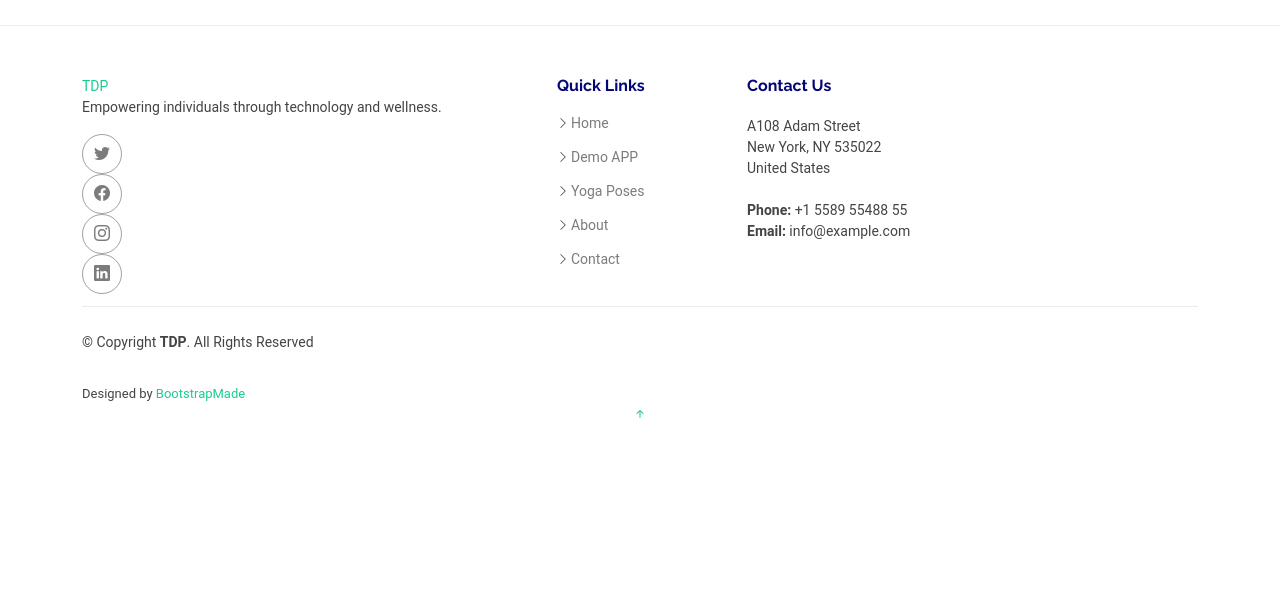
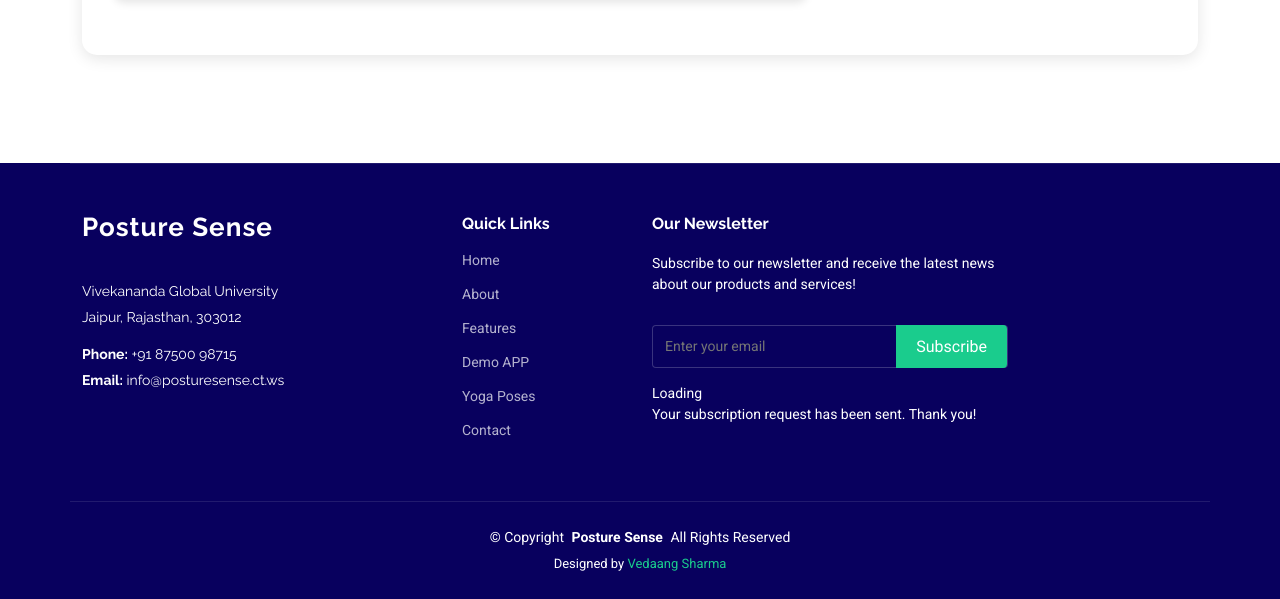
Before and after one commit to gtathelegend/Posture-Sense, a Flask app: page /yoga-poses in a window 1280 px wide. Shown: the part 3133-3732 px from the top of the page. Before the commit the page ends 3551 px from the top, so only its background shows below. Run offline with Flask 2, Linux system fonts and the light colour scheme; some libraries are stand-ins or nearby versions.

Commit message:
Update yoga-poses.html

```diff
--- a/templates/yoga-poses.html
+++ b/templates/yoga-poses.html
@@ -1,24 +1,26 @@
 <!DOCTYPE html>
 <html lang="en">
+
 <head>
   <meta charset="utf-8">
   <meta content="width=device-width, initial-scale=1.0" name="viewport">
-  <title>Yoga Poses - TDP</title>
-  <meta content="" name="description">
-  <meta content="" name="keywords">
+  <title>Yoga Poses | Posture Sense</title>
+  <meta name="description" content="Learn about different yoga poses supported by Posture Sense">
+  <meta name="keywords" content="yoga, poses, posture, exercise">
 
   <!-- Favicons -->
-  <link href="{{ url_for('static', filename='assets/img/favicon.png') }}" rel="icon">
-  <link href="{{ url_for('static', filename='assets/img/apple-touch-icon.png') }}" rel="apple-touch-icon">
+  <link href="{{ url_for('static', filename='assets/img/favicon.ico') }}" rel="icon">
+  <link href="{{ url_for('static', filename='assets/img/vgu.png') }}" rel="apple-touch-icon">
 
-  <!-- Google Fonts -->
-  <link href="https://fonts.googleapis.com/css?family=Open+Sans:300,300i,400,400i,600,600i,700,700i|Raleway:300,300i,400,400i,500,500i,600,600i,700,700i|Poppins:300,300i,400,400i,500,500i,600,600i,700,700i" rel="stylesheet">
+  <!-- Fonts -->
+  <link href="https://fonts.googleapis.com" rel="preconnect">
+  <link href="https://fonts.gstatic.com" rel="preconnect" crossorigin>
+  <link href="https://fonts.googleapis.com/css2?family=Roboto:ital,wght@0,100;0,300;0,400;0,500;0,700;0,900;1,100;1,300;1,400;1,500;1,700;1,900&family=Poppins:ital,wght@0,100;0,200;0,300;0,400;0,500;0,600;0,700;0,800;0,900;1,100;1,200;1,300;1,400;1,500;1,600;1,700;1,800;1,900&family=Raleway:ital,wght@0,100;0,200;0,300;0,400;0,500;0,600;0,700;0,800;0,900;1,100;1,200;1,300;1,400;1,500;1,600;1,700;1,800;1,900&display=swap" rel="stylesheet">
 
   <!-- Vendor CSS Files -->
-  <link href="{{ url_for('static', filename='assets/vendor/aos/aos.css') }}" rel="stylesheet">
   <link href="{{ url_for('static', filename='assets/vendor/bootstrap/css/bootstrap.min.css') }}" rel="stylesheet">
   <link href="{{ url_for('static', filename='assets/vendor/bootstrap-icons/bootstrap-icons.css') }}" rel="stylesheet">
-  <link href="{{ url_for('static', filename='assets/vendor/boxicons/css/boxicons.min.css') }}" rel="stylesheet">
+  <link href="{{ url_for('static', filename='assets/vendor/aos/aos.css') }}" rel="stylesheet">
   <link href="{{ url_for('static', filename='assets/vendor/glightbox/css/glightbox.min.css') }}" rel="stylesheet">
   <link href="{{ url_for('static', filename='assets/vendor/swiper/swiper-bundle.min.css') }}" rel="stylesheet">
 
@@ -29,75 +31,57 @@
     .pose-image {
       width: 100%;
       height: auto;
-      max-height: 600px;
+      max-height: 500px;
       object-fit: cover;
-      border-radius: 15px;
-      box-shadow: 0 4px 15px rgba(0,0,0,0.2);
-      transition: transform 0.3s ease;
-    }
-    .pose-image:hover {
-      transform: scale(1.02);
+      border-radius: 10px;
+      box-shadow: 0 4px 8px rgba(0,0,0,0.1);
     }
     .pose-item {
-      margin-bottom: 4rem;
-      padding: 2.5rem;
+      margin-bottom: 3rem;
+      padding: 2rem;
       background: #fff;
-      border-radius: 20px;
-      box-shadow: 0 4px 20px rgba(0,0,0,0.1);
-    }
-    .pose-item h3 {
-      color: #1a1a1a;
-      margin-bottom: 1.5rem;
-      font-size: 2rem;
-    }
-    .pose-item p {
-      color: #4a4a4a;
-      margin-bottom: 1rem;
-      font-size: 1.1rem;
-    }
-    .pose-item ul {
-      padding-left: 1.5rem;
-    }
-    .pose-item li {
-      margin-bottom: 0.5rem;
-      color: #4a4a4a;
+      border-radius: 15px;
+      box-shadow: 0 4px 15px rgba(0,0,0,0.1);
     }
   </style>
 </head>
 
-<body>
-  <!-- ======= Header ======= -->
-  <header id="header" class="fixed-top d-flex align-items-center">
-    <div class="container d-flex justify-content-between align-items-center">
-      <div class="logo">
-        <h1><a href="{{ url_for('index') }}">TDP</a></h1>
-      </div>
-      <nav id="navbar" class="navbar">
+<body class="index-page">
+  <header id="header" class="header d-flex align-items-center fixed-top">
+    <div class="container-fluid container-xl position-relative d-flex align-items-center justify-content-between">
+      <a href="{{ url_for('index')}}" class="logo d-flex align-items-center">
+        <h1 class="sitename">Posture Sense</h1>
+      </a>
+
+      <nav id="navmenu" class="navmenu">
         <ul>
-          <li><a href="{{ url_for('index') }}">Home</a></li>
-          <li><a href="{{ url_for('app') }}">Demo APP</a></li>
-          <li><a class="active" href="{{ url_for('yoga_poses') }}">Yoga Poses</a></li>
-          <li><a href="{{ url_for('index') }}#about">About</a></li>
-          <li><a href="{{ url_for('index') }}#contact">Contact</a></li>
+          <li><a href="{{ url_for('index')}}">Home</a></li>
+          <li><a href="{{ url_for('index')}}#about">About</a></li>
+          <li><a href="{{ url_for('index')}}#features">Features</a></li>
+          <li><a href="{{ url_for('pose_detection')}}">Demo APP</a></li>
+          <li><a href="{{ url_for('yoga_poses')}}" class="active">Yoga Poses</a></li>
+          <li><a href="{{ url_for('index')}}#contact">Contact</a></li>
         </ul>
-        <i class="bi bi-list mobile-nav-toggle"></i>
+        <i class="mobile-nav-toggle d-xl-none bi bi-list"></i>
       </nav>
     </div>
   </header>
 
-  <!-- ======= Hero Section ======= -->
-  <section id="hero" class="d-flex align-items-center">
-    <div class="container" data-aos="zoom-out" data-aos-delay="100">
-      <h1>Yoga Poses</h1>
-      <h2>Learn and practice essential yoga poses for better health and well-being</h2>
-      <div class="d-flex">
-        <a href="#poses" class="btn-get-started scrollto">View Poses</a>
+  <main class="main">
+    <!-- Hero Section -->
+    <section id="hero" class="hero section dark-background">
+      <img src="{{ url_for('static', filename='assets/img/hero-bg-2.jpg') }}" alt="" class="hero-bg">
+      <div class="container">
+        <div class="row gy-4 justify-content-center">
+          <div class="col-lg-8 text-center" data-aos="fade-in">
+            <h1>Supported Yoga Poses</h1>
+            <p>Learn about the yoga poses that Posture Sense can help you perfect</p>
+          </div>
         </div>
       </div>
     </section>
 
-  <main id="main">
-    <!-- ======= Poses Section ======= -->
+    <!-- Poses Section -->
     <section id="poses" class="poses section">
       <div class="container">
         <div class="row gy-4">
@@ -197,72 +181,109 @@
     </section>
   </main>
 
-  <!-- ======= Footer ======= -->
-  <footer id="footer" class="footer">
-    <div class="footer-top">
-      <div class="container">
+  <footer id="footer" class="footer dark-background">
+    <div class="container footer-top">
       <div class="row gy-4">
-          <div class="col-lg-5 col-md-12 footer-info">
-            <a href="{{ url_for('index') }}" class="logo d-flex align-items-center">
-              <span>TDP</span>
+        <div class="col-lg-4 col-md-6 footer-about">
+          <a href="{{ url_for('index')}}" class="logo d-flex align-items-center">
+            <span class="sitename">Posture Sense</span>
           </a>
-            <p>Empowering individuals through technology and wellness.</p>
-            <div class="social-links mt-3">
-              <a href="#" class="twitter"><i class="bi bi-twitter"></i></a>
-              <a href="#" class="facebook"><i class="bi bi-facebook"></i></a>
-              <a href="#" class="instagram"><i class="bi bi-instagram"></i></a>
-              <a href="#" class="linkedin"><i class="bi bi-linkedin"></i></a>
+          <div class="footer-contact pt-3">
+            <p>Vivekananda Global University</p>
+            <p>Jaipur, Rajasthan, 303012</p>
+            <p class="mt-3"><strong>Phone:</strong> <span>+91 87500 98715</span></p>
+            <p><strong>Email:</strong> <span>info@posturesense.ct.ws</span></p>
           </div>
         </div>
 
-          <div class="col-lg-2 col-6 footer-links">
+        <div class="col-lg-2 col-md-3 footer-links">
           <h4>Quick Links</h4>
           <ul>
-              <li><i class="bi bi-chevron-right"></i> <a href="{{ url_for('index') }}">Home</a></li>
-              <li><i class="bi bi-chevron-right"></i> <a href="{{ url_for('app') }}">Demo APP</a></li>
-              <li><i class="bi bi-chevron-right"></i> <a href="{{ url_for('yoga_poses') }}">Yoga Poses</a></li>
-              <li><i class="bi bi-chevron-right"></i> <a href="{{ url_for('index') }}#about">About</a></li>
-              <li><i class="bi bi-chevron-right"></i> <a href="{{ url_for('index') }}#contact">Contact</a></li>
+            <li><a href="{{ url_for('index')}}">Home</a></li>
+            <li><a href="{{ url_for('index')}}#about">About</a></li>
+            <li><a href="{{ url_for('index')}}#features">Features</a></li>
+            <li><a href="{{ url_for('pose_detection')}}">Demo APP</a></li>
+            <li><a href="{{ url_for('yoga_poses')}}">Yoga Poses</a></li>
+            <li><a href="{{ url_for('index')}}#contact">Contact</a></li>
           </ul>
         </div>
 
-          <div class="col-lg-3 col-md-12 footer-contact text-center text-md-start">
-            <h4>Contact Us</h4>
-            <p>
-              A108 Adam Street <br>
-              New York, NY 535022<br>
-              United States <br><br>
-              <strong>Phone:</strong> +1 5589 55488 55<br>
-              <strong>Email:</strong> info@example.com<br>
-            </p>
+        <div class="col-lg-4 col-md-12 footer-newsletter">
+          <h4>Our Newsletter</h4>
+          <p>Subscribe to our newsletter and receive the latest news about our products and services!</p>
+          <form id="newsletterForm">
+            <div class="newsletter-form">
+              <input type="email" name="email" placeholder="Enter your email" required>
+              <input type="submit" value="Subscribe">
             </div>
+            <div class="loading">Loading</div>
+            <div class="error-message"></div>
+            <div class="sent-message">Your subscription request has been sent. Thank you!</div>
+          </form>
         </div>
       </div>
     </div>
 
-    <div class="container">
-      <div class="copyright">
-        &copy; Copyright <strong><span>TDP</span></strong>. All Rights Reserved
-      </div>
+    <div class="container copyright text-center mt-4">
+      <p>© <span>Copyright</span> <strong class="px-1 sitename">Posture Sense</strong> <span>All Rights Reserved</span></p>
       <div class="credits">
-        Designed by <a href="https://bootstrapmade.com/">BootstrapMade</a>
+        Designed by <a href="tel:9750098715">Vedaang Sharma</a>
       </div>
     </div>
   </footer>
 
-  <a href="#" class="back-to-top d-flex align-items-center justify-content-center"><i class="bi bi-arrow-up-short"></i></a>
+  <!-- Scroll Top -->
+  <a href="#" id="scroll-top" class="scroll-top d-flex align-items-center justify-content-center"><i class="bi bi-arrow-up-short"></i></a>
+
+  <!-- Preloader -->
+  <div id="preloader"></div>
 
   <!-- Vendor JS Files -->
-  <script src="{{ url_for('static', filename='assets/vendor/purecounter/purecounter_vanilla.js') }}"></script>
+  <script src="{{ url_for('static', filename='assets/vendor/bootstrap/js/bootstrap.bundle.min.js') }}"></script>
   <script src="{{ url_for('static', filename='assets/vendor/aos/aos.js') }}"></script>
-  <script src="{{ url_for('static', filename='assets/vendor/bootstrap/js/bootstrap.bundle.min.js') }}"></script>
   <script src="{{ url_for('static', filename='assets/vendor/glightbox/js/glightbox.min.js') }}"></script>
-  <script src="{{ url_for('static', filename='assets/vendor/isotope-layout/isotope.pkgd.min.js') }}"></script>
   <script src="{{ url_for('static', filename='assets/vendor/swiper/swiper-bundle.min.js') }}"></script>
-  <script src="{{ url_for('static', filename='assets/vendor/waypoints/noframework.waypoints.js') }}"></script>
-  <script src="{{ url_for('static', filename='assets/vendor/php-email-form/validate.js') }}"></script>
 
   <!-- Main JS File -->
   <script src="{{ url_for('static', filename='assets/js/main.js') }}"></script>
+
+  <!-- Newsletter Form Handler -->
+  <script>
+    document.getElementById("newsletterForm").addEventListener("submit", function(event) {
+      event.preventDefault();
+
+      const form = this;
+      const loading = form.querySelector('.loading');
+      const errorMessage = form.querySelector('.error-message');
+      const sentMessage = form.querySelector('.sent-message');
+
+      loading.style.display = 'block';
+      errorMessage.style.display = 'none';
+      sentMessage.style.display = 'none';
+
+      const formData = new FormData(form);
+
+      fetch('/subscribe', {
+        method: 'POST',
+        body: formData
+      })
+      .then(response => response.json())
+      .then(data => {
+        loading.style.display = 'none';
+        if (data.status === 'success') {
+          sentMessage.style.display = 'block';
+          form.reset();
+        } else {
+          errorMessage.style.display = 'block';
+          errorMessage.innerHTML = data.message || 'An error occurred. Please try again.';
+        }
+      })
+      .catch(error => {
+        loading.style.display = 'none';
+        errorMessage.style.display = 'block';
+        errorMessage.innerHTML = 'An error occurred. Please try again.';
+      });
+    });
+  </script>
 </body>
 </html>
```
Lines whose indentation alone changed are shown as unchanged.
